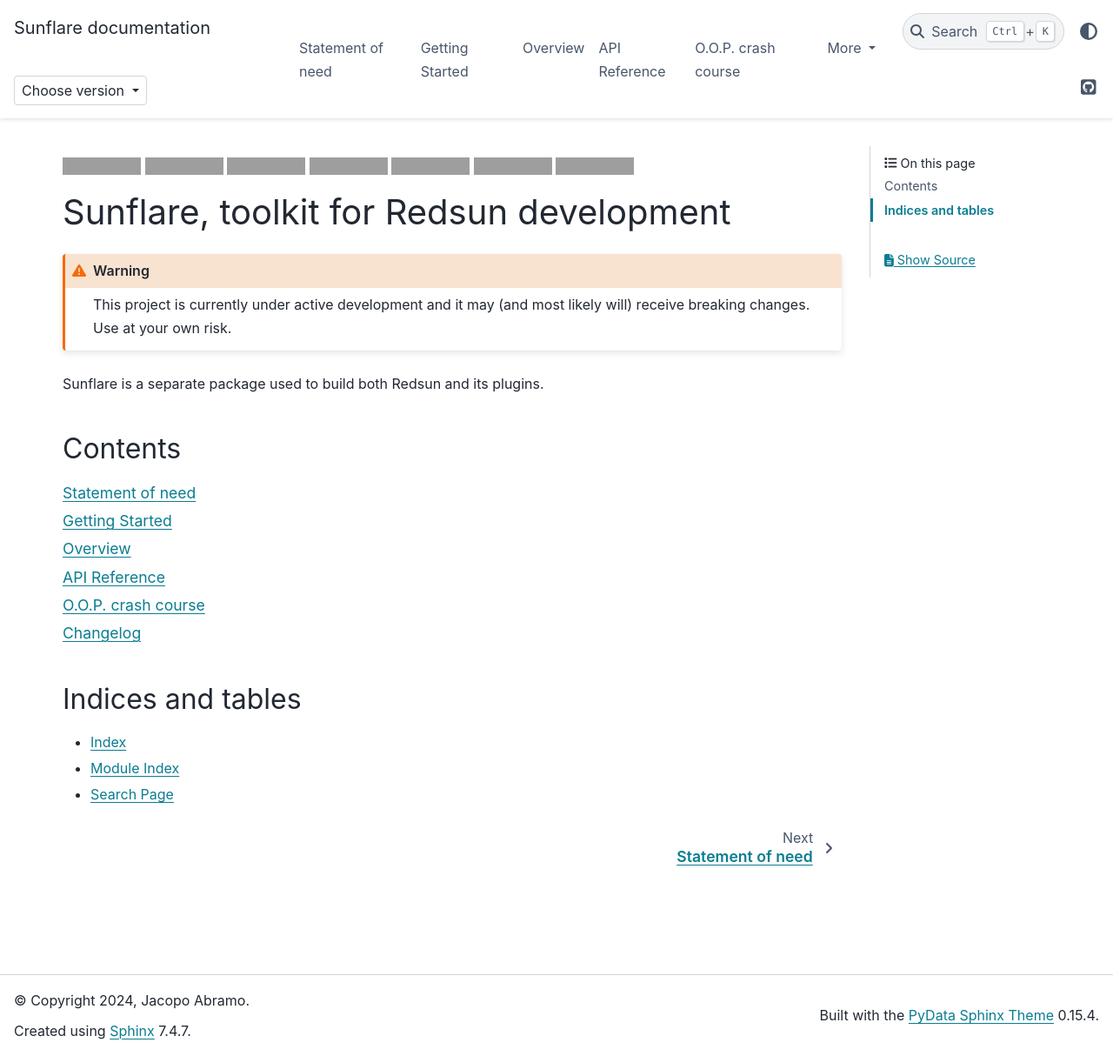
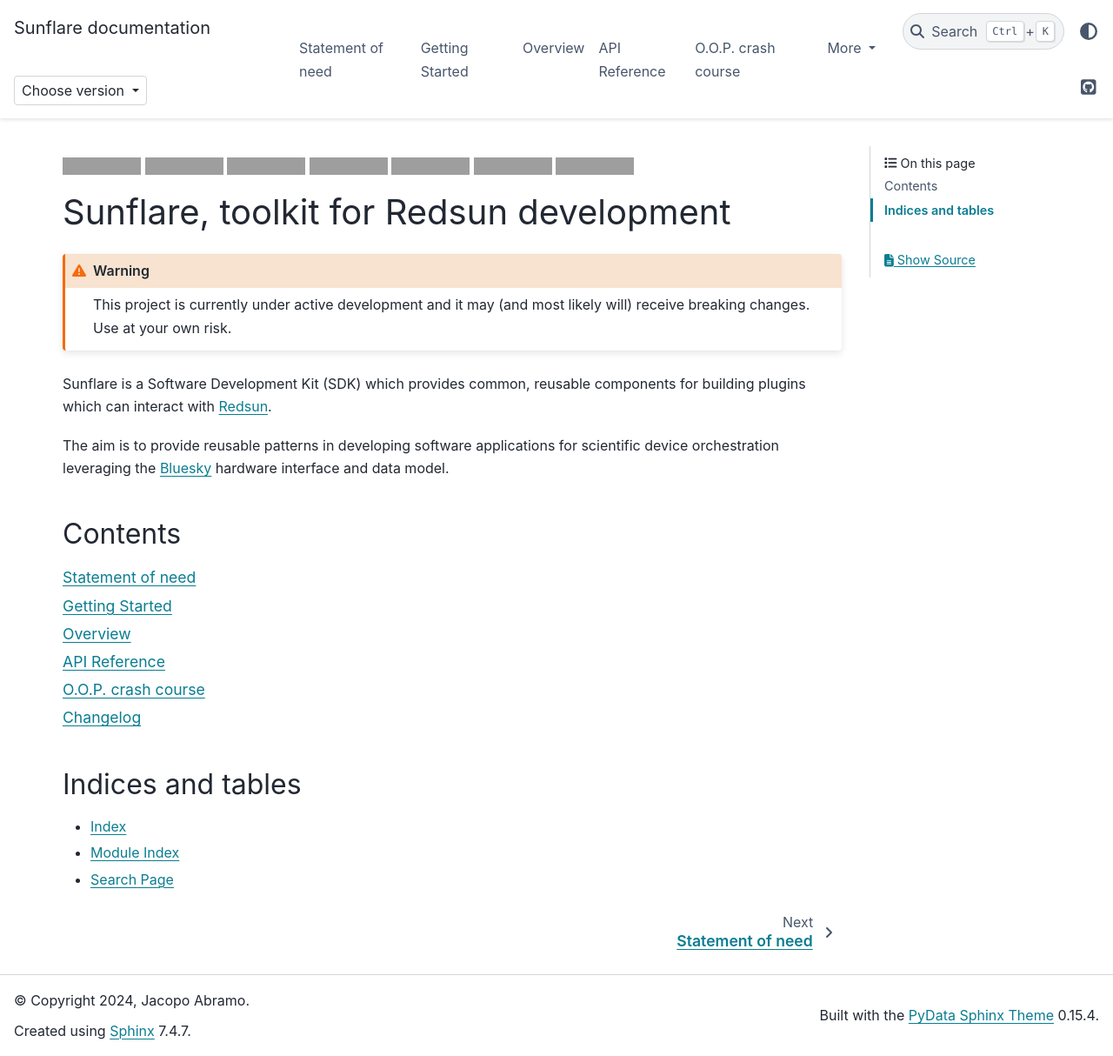
Before and after one commit to redsun-acquisition/sunflare, a Sphinx documentation site: the page built from docs/index.md, in a window 1280 px wide and 1214 px high, cut to the strip 0-1214 px from the top of the window. Shown: the whole strip at 87% size. Built offline with Sphinx 7.4.7 and the PyData theme 0.15.4, drawn with Linux system fonts in a browser that asks for light colours; grey boxes are pictures that could not be loaded.

Commit message:
Update readme and index

````diff
--- a/docs/index.md
+++ b/docs/index.md
@@ -12,7 +12,9 @@
 This project is currently under active development and it may (and most likely will) receive breaking changes. Use at your own risk.
 ```
 
-Sunflare is a separate package used to build both Redsun and its plugins.
+Sunflare is a Software Development Kit (SDK) which provides common, reusable components for building plugins which can interact with [Redsun].
+
+The aim is to provide reusable patterns in developing software applications for scientific device orchestration leveraging the [Bluesky] hardware interface and data model.
 
 ## Contents
 
@@ -32,3 +34,6 @@
 - {ref}`genindex`
 - {ref}`modindex`
 - {ref}`search`
+
+[redsun]: https://redsun-acquisition.github.io/redsun/
+[bluesky]: https://blueskyproject.io/bluesky/main/index.html
````
Also changed, not shown: README.md (+3 -2 lines).
